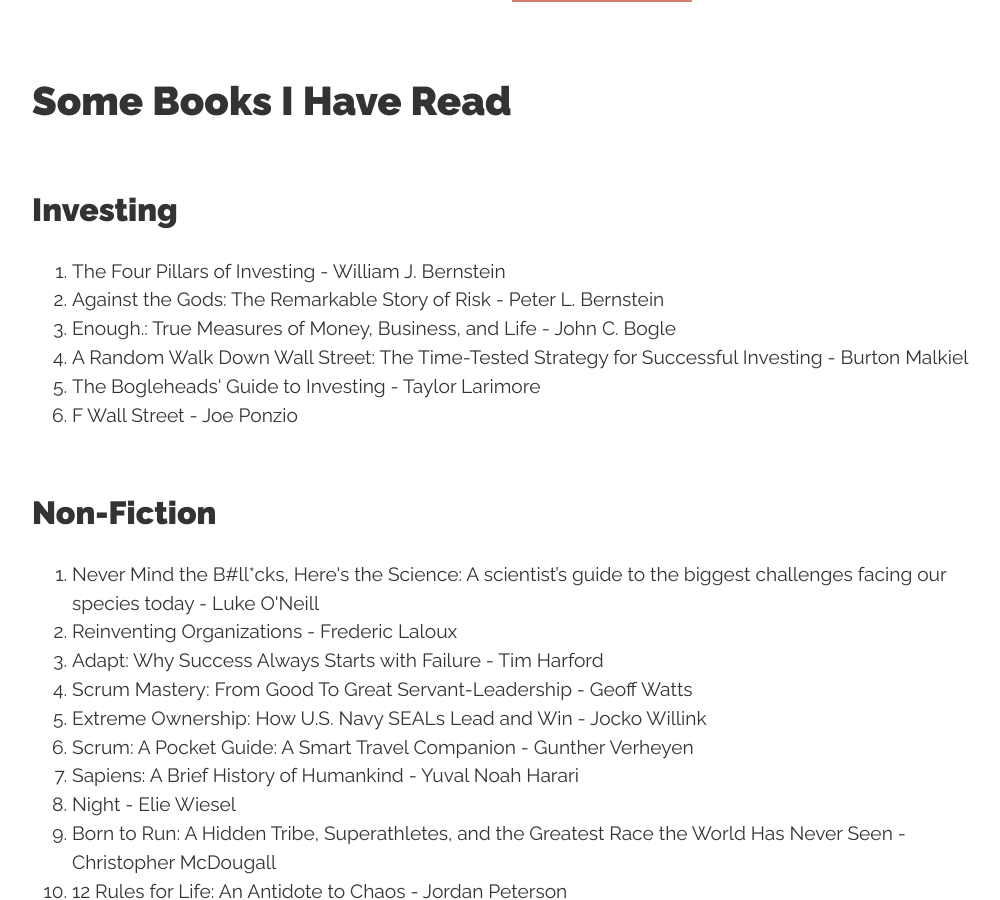
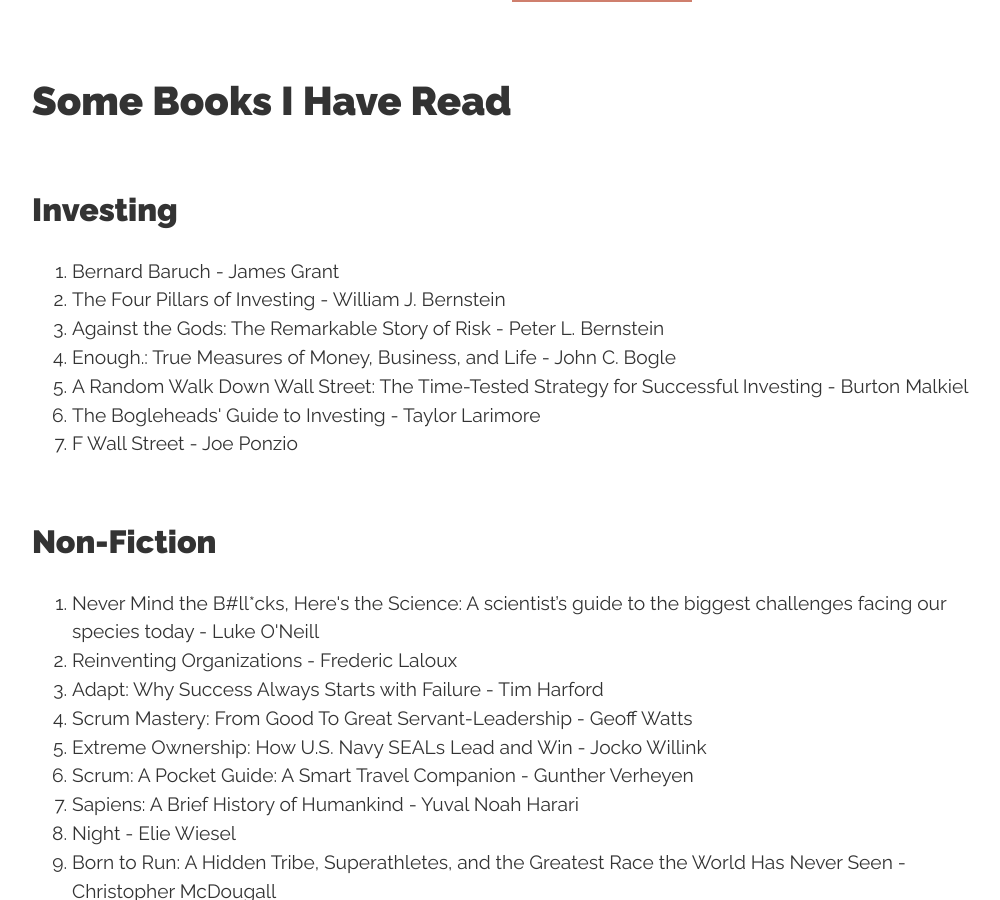
Before and after one commit to conanmercer/conanmercer.github.io, a Jekyll site: the page built from books.html, in a window 1280 px wide and 900 px high, scrolled down 371 px. Shown: the whole window, without its empty margins (128-1128 px from the left). Built offline with Jekyll 4.4.1, drawn with Linux system fonts in a browser that asks for light colours; nearby versions of some CDN libraries; some web fonts are replaced.

Commit message:
-Add, book

```diff
--- a/books.html
+++ b/books.html
@@ -6,6 +6,7 @@ title: Books
 
 <h2>Investing</h2>
 <ol>
+  <li>Bernard Baruch - James Grant </li>
   <li>The Four Pillars of Investing - William J. Bernstein </li>
   <li>Against the Gods: The Remarkable Story of Risk - Peter L. Bernstein </li>
   <li>Enough.: True Measures of Money, Business, and Life - John C. Bogle </li>
```
